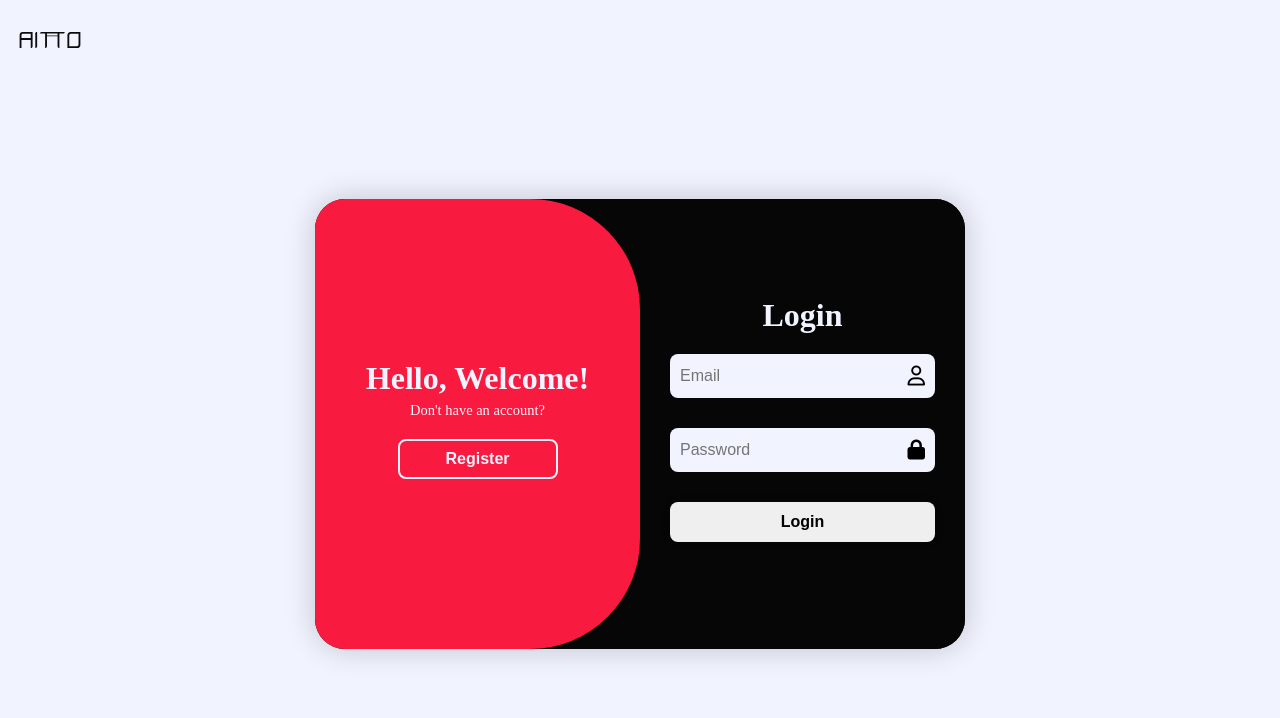
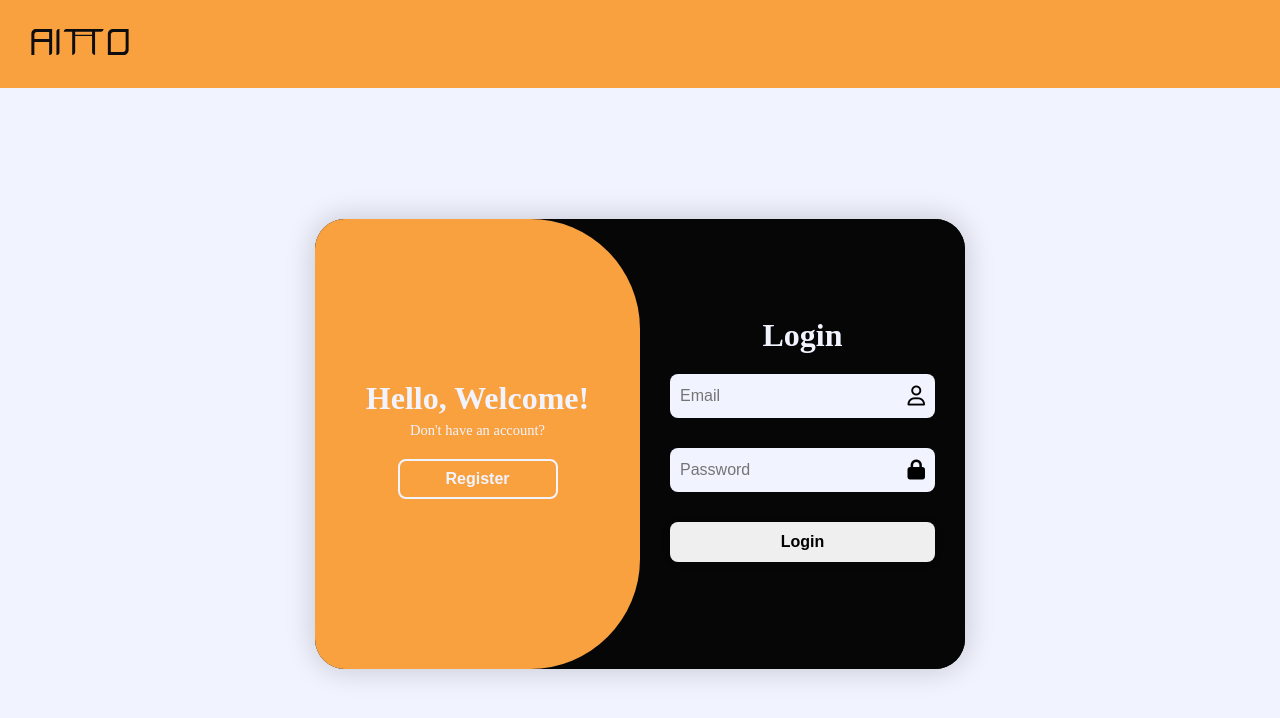
Before and after one commit to tferrera-png/AITTO, a website: page login.html in a window 1280 px wide. Drawn offline with Linux system fonts and the light colour scheme; a web font is replaced by a local one.

Commit message:
new collor

```diff
--- a/estilos/global.css
+++ b/estilos/global.css
@@ -3,7 +3,7 @@
 :root {
   --cor1: #060607;
   --cor2: #f1f4ff;
-  --cor3: #f81a3f;
+  --cor3: #f9a03f;
   --font1: "ArgentumSans";
   --font2: "ArgentumSansita";
 }
@@ -34,7 +34,7 @@ header {
   flex-flow: row nowrap;
   align-items: center;
   justify-content: space-between;
-  background-color: var(--cor2);
+  background-color: var(--cor3);
   height: 11vh;
   margin-bottom: 30px;
 }
@@ -45,7 +45,7 @@ header {
   display: none;
 }
 header img {
-  width: 100px;
+  width: 20vh;
 }
 .logo {
   padding-left: 30px;
@@ -89,6 +89,7 @@ menu a {
   padding: 5px;
   border: 0;
   border-radius: 10px;
+  cursor: pointer;
 }
 main {
   display: flex;
@@ -142,7 +143,7 @@ main {
   display: none;
 }
 footer {
-  background-color: var(--cor2);
+  background-color: var(--cor3);
   color: var(--cor3);
   font-size: 1.3em;
   font-family: var(--font1);
@@ -156,6 +157,7 @@ footer {
 }
 footer p {
   padding-top: 6px;
+  color: var(--cor1);
 }
 
 @media screen and (max-width: 900px) {
--- a/estilos/login.css
+++ b/estilos/login.css
@@ -3,7 +3,7 @@
 :root{
     --cor1: #060607;
     --cor2: #F1F4FF;
-    --cor3: #F81A3F;
+    --cor3: #F9a03f;
     --font1: 'argentumsans';
     --font2: 'argentumsansita'
 }
@@ -29,12 +29,11 @@ header{
     display: flex;
     flex-flow: row nowrap;
     align-items: center;
-    background-color: var(--cor2);
-    height: 13vh;
-    padding-bottom: 20px;
+    background-color: var(--cor3);
+    height: 11vh;
 }
 header  img{
-    width: 100px;
+    width: 20vh;
 }
 .logo{
     padding-left: 30px;
@@ -44,7 +43,7 @@ main{
     display: flex;
     justify-content: center;
     align-items: center;
-    height: 80vh;
+    height: 89vh;
 }
 .container{
     position: relative;
--- a/estilos/ourWork.css
+++ b/estilos/ourWork.css
@@ -3,7 +3,7 @@
 :root {
   --cor1: #060607;
   --cor2: #f1f4ff;
-  --cor3: #f81a3f;
+  --cor3: #f9a03f;
   --font1: "ArgentumSans";
   --font2: "ArgentumSansita";
 }
```
